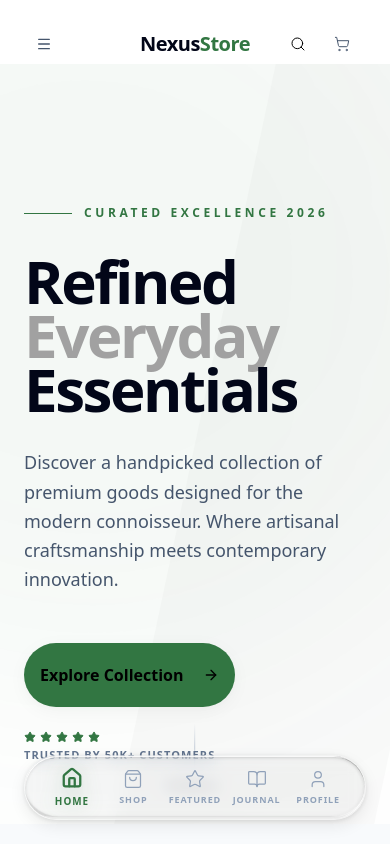
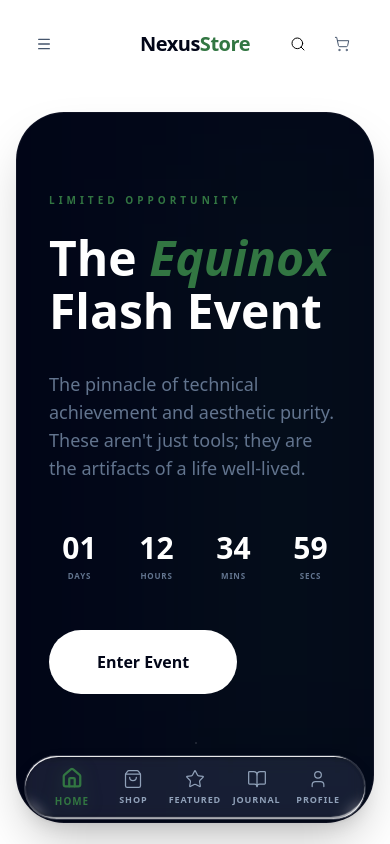
Before and after one commit to adhivedhanlr-maker/E-commerce, a Next.js app in the folder frontend/: page / in a window 390 px wide. Shown: the top 844 px of the page. Built offline with nearby package versions, Linux system fonts and the light colour scheme; grey boxes are pictures that could not be loaded.

Commit message:
feat: promote flash event to premium top-level card and refine home page layout

```diff
--- a/frontend/src/app/page.tsx
+++ b/frontend/src/app/page.tsx
@@ -223,7 +223,73 @@ const item = {
 
 export default function Home() {
   return (
-    <div className="flex flex-col bg-background">
+    <div className="flex flex-col bg-background gap-12 pt-12">
+      {/* Top Featured Card - Equinox Flash Event */}
+      <section className="mx-auto max-w-7xl px-4 sm:px-6 lg:px-8 w-full">
+        <div className="relative overflow-hidden rounded-[48px] bg-slate-950 px-8 py-20 lg:py-24 shadow-2xl border border-white/5">
+          {/* Abstract background */}
+          <div className="absolute top-0 right-0 w-1/2 h-full bg-primary-600/10 blur-[100px]" />
+
+          <div className="relative z-10 grid grid-cols-1 lg:grid-cols-2 gap-12 items-center">
+            <motion.div
+              initial={{ opacity: 0, x: -30 }}
+              whileInView={{ opacity: 1, x: 0 }}
+              viewport={{ once: true }}
+              transition={{ duration: 1 }}
+            >
+              <span className="text-primary-600 text-[10px] font-black uppercase tracking-[0.4em] mb-6 block">Limited Opportunity</span>
+              <h2 className="font-accent text-5xl md:text-7xl font-bold text-white leading-[1.1] mb-8">
+                The <span className="italic text-primary-600">Equinox</span> <br />
+                Flash Event
+              </h2>
+              <p className="text-slate-500 text-lg mb-12 font-light max-w-md">The pinnacle of technical achievement and aesthetic purity. These aren&apos;t just tools; they are the artifacts of a life well-lived.</p>
+
+              <div className="grid grid-cols-4 gap-4 mb-12 max-w-xs">
+                {[
+                  { label: 'Days', value: '01' },
+                  { label: 'Hours', value: '12' },
+                  { label: 'Mins', value: '34' },
+                  { label: 'Secs', value: '59' },
+                ].map((t) => (
+                  <div key={t.label} className="text-center">
+                    <div className="text-3xl font-bold text-white mb-1">{t.value}</div>
+                    <div className="text-[8px] font-black uppercase tracking-widest text-slate-500">{t.label}</div>
+                  </div>
+                ))}
+              </div>
+
+              <Button asChild size="lg" className="rounded-full bg-white text-slate-950 hover:bg-slate-200 px-12 h-16 font-bold text-md">
+                <Link href="/deals">Enter Event</Link>
+              </Button>
+            </motion.div>
+
+            <motion.div
+              initial={{ opacity: 0, scale: 0.9 }}
+              whileInView={{ opacity: 1, scale: 1 }}
+              viewport={{ once: true }}
+              transition={{ duration: 1.2 }}
+              className="relative aspect-square max-w-md mx-auto lg:mr-0"
+            >
+              <div className="absolute inset-0 bg-white/5 rounded-[40px] border border-white/10 overflow-hidden shadow-2xl">
+                <Image
+                  src="https://images.unsplash.com/photo-1622979135225-d2ba269cf1ac?auto=format&fit=crop&q=80&w=1200"
+                  alt="Equinox Archival Product"
+                  fill
+                  className="object-cover opacity-80 group-hover:scale-105 transition-transform duration-1000"
+                />
+                <div className="absolute inset-x-0 top-0 h-[2px] bg-gradient-to-r from-transparent via-primary-600 to-transparent" />
+                <div className="absolute inset-0 bg-gradient-to-t from-slate-950/80 via-transparent to-transparent flex items-center justify-center p-12">
+                  <div className="text-center">
+                    <p className="font-accent text-white/10 text-9xl font-black italic select-none">NXS</p>
+                    <p className="text-white font-bold tracking-widest uppercase text-sm -mt-12 backdrop-blur-sm">Archival Collection</p>
+                  </div>
+                </div>
+              </div>
+            </motion.div>
+          </div>
+        </div>
+      </section>
+
       <Hero />
 
       {/* Categories Grid - Visual Curation */}
@@ -340,71 +406,6 @@ export default function Home() {
         </div>
       </section>
 
-      {/* Editorial Flash Sale / Promotion */}
-      <section className="py-24 lg:py-32 bg-slate-950 relative overflow-hidden">
-        {/* Abstract background */}
-        <div className="absolute top-0 right-0 w-1/2 h-full bg-primary-600/10 blur-[100px]" />
-
-        <div className="mx-auto max-w-7xl px-6 lg:px-12 relative z-10">
-          <div className="grid grid-cols-1 lg:grid-cols-2 gap-20 items-center">
-            <motion.div
-              initial={{ opacity: 0, x: -30 }}
-              whileInView={{ opacity: 1, x: 0 }}
-              viewport={{ once: true }}
-              transition={{ duration: 1 }}
-            >
-              <span className="text-primary-600 text-[10px] font-black uppercase tracking-[0.4em] mb-6 block">Limited Opportunity</span>
-              <h2 className="font-accent text-5xl md:text-7xl font-bold text-white leading-[1.1] mb-8">
-                The <span className="italic text-primary-600">Equinox</span> <br />
-                Flash Event
-              </h2>
-              <p className="text-slate-500 text-lg max-w-2xl mx-auto mb-16 font-light">The pinnacle of technical achievement and aesthetic purity. These aren&apos;t just tools; they are the artifacts of a life well-lived.</p>
-
-              <div className="grid grid-cols-4 gap-4 mb-12">
-                {[
-                  { label: 'Days', value: '01' },
-                  { label: 'Hours', value: '12' },
-                  { label: 'Mins', value: '34' },
-                  { label: 'Secs', value: '59' },
-                ].map((t) => (
-                  <div key={t.label} className="text-center">
-                    <div className="text-4xl font-bold text-white mb-1">{t.value}</div>
-                    <div className="text-[8px] font-black uppercase tracking-widest text-slate-500">{t.label}</div>
-                  </div>
-                ))}
-              </div>
-
-              <Button asChild size="lg" className="rounded-full bg-white text-slate-950 hover:bg-slate-200 px-12 h-16 font-bold text-md">
-                <Link href="/deals">Enter Event</Link>
-              </Button>
-            </motion.div>
-
-            <motion.div
-              initial={{ opacity: 0, scale: 0.9 }}
-              whileInView={{ opacity: 1, scale: 1 }}
-              viewport={{ once: true }}
-              transition={{ duration: 1.2 }}
-              className="relative aspect-square"
-            >
-              <div className="absolute inset-0 bg-white/5 rounded-[40px] border border-white/10 overflow-hidden shadow-2xl">
-                <Image
-                  src="https://images.unsplash.com/photo-1622979135225-d2ba269cf1ac?auto=format&fit=crop&q=80&w=1200"
-                  alt="Equinox Archival Product"
-                  fill
-                  className="object-cover opacity-80 group-hover:scale-105 transition-transform duration-1000"
-                />
-                <div className="absolute inset-x-0 top-0 h-[2px] bg-gradient-to-r from-transparent via-primary-600 to-transparent" />
-                <div className="absolute inset-0 bg-gradient-to-t from-slate-950/80 via-transparent to-transparent flex items-center justify-center p-12">
-                  <div className="text-center">
-                    <p className="font-accent text-white/10 text-9xl font-black italic select-none">NXS</p>
-                    <p className="text-white font-bold tracking-widest uppercase text-sm -mt-12 backdrop-blur-sm">Archival Collection</p>
-                  </div>
-                </div>
-              </div>
-            </motion.div>
-          </div>
-        </div>
-      </section>
 
       {/* Journal / Blog Section */}
       <section className="py-24 lg:py-32 bg-white dark:bg-slate-950">
```
